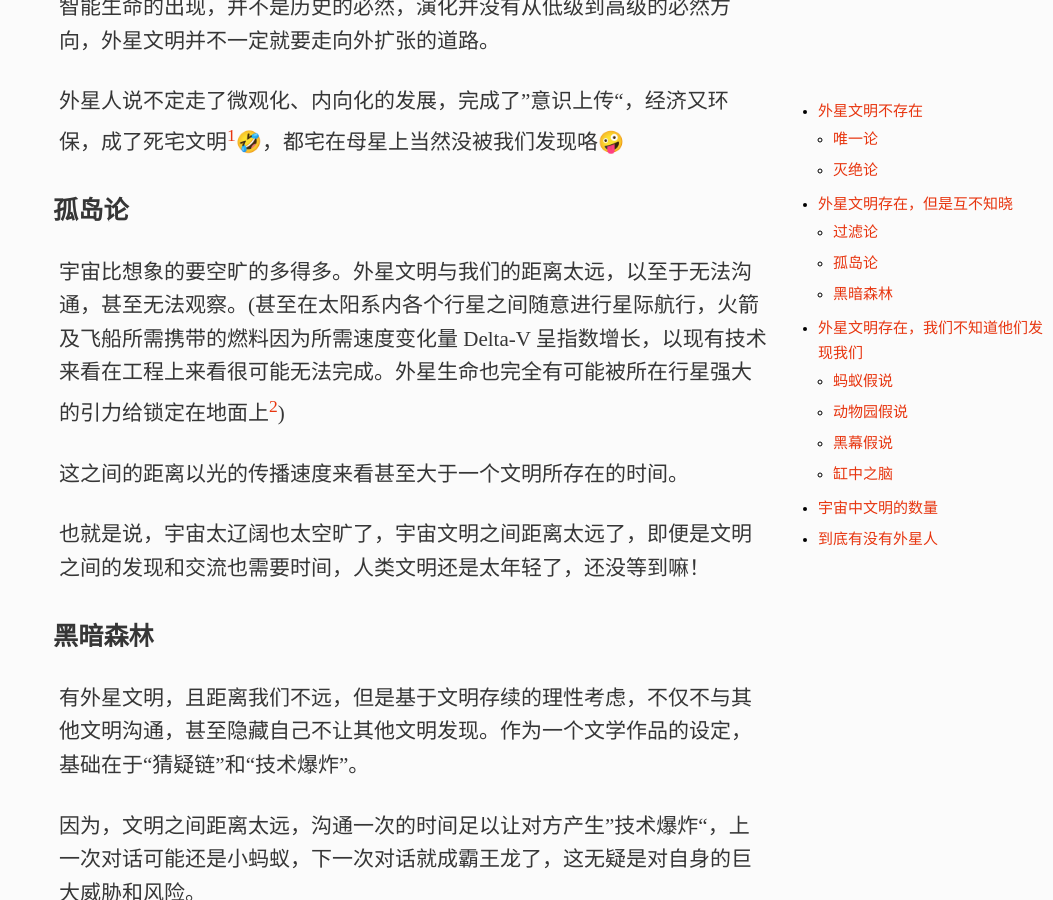
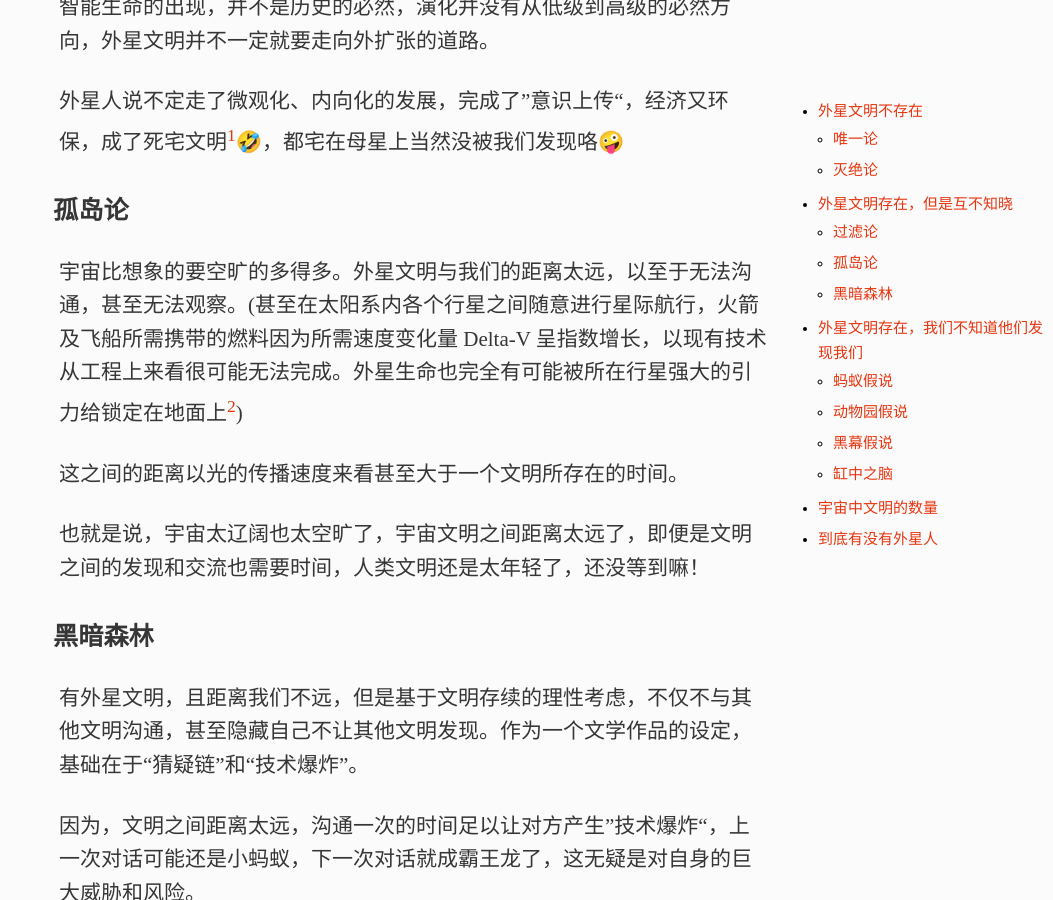
Before and after one commit to xavierskip/xavierskip.github.io, a Jekyll site: the page built from _posts/2024-07-12-fermi-paradox.md, in a window 1280 px wide and 900 px high, scrolled down 2110 px. Shown: the whole window, without its empty margins (227-1280 px from the left). Built offline with Jekyll 4.4.1, drawn with Linux system fonts in a browser that asks for light colours; comment, search, counter and statistics services are not loaded; a style sheet for code colours, icons or effects is not loaded.

Commit message:
update post

```diff
--- a/_posts/2024-07-12-fermi-paradox.md
+++ b/_posts/2024-07-12-fermi-paradox.md
@@ -56,7 +56,7 @@ However, this hypothesis seems inconsistent with the lack of observational evide
 
 ### 孤岛论
 
-宇宙比想象的要空旷的多得多。外星文明与我们的距离太远，以至于无法沟通，甚至无法观察。(甚至在太阳系内各个行星之间随意进行星际航行，火箭及飞船所需携带的燃料因为所需速度变化量 Delta-V 呈指数增长，以现有技术来看在工程上来看很可能无法完成。外星生命也完全有可能被所在行星强大的引力给锁定在地面上[^2])
+宇宙比想象的要空旷的多得多。外星文明与我们的距离太远，以至于无法沟通，甚至无法观察。(甚至在太阳系内各个行星之间随意进行星际航行，火箭及飞船所需携带的燃料因为所需速度变化量 Delta-V 呈指数增长，以现有技术从工程上来看很可能无法完成。外星生命也完全有可能被所在行星强大的引力给锁定在地面上[^2])
 
 这之间的距离以光的传播速度来看甚至大于一个文明所存在的时间。
 
```
